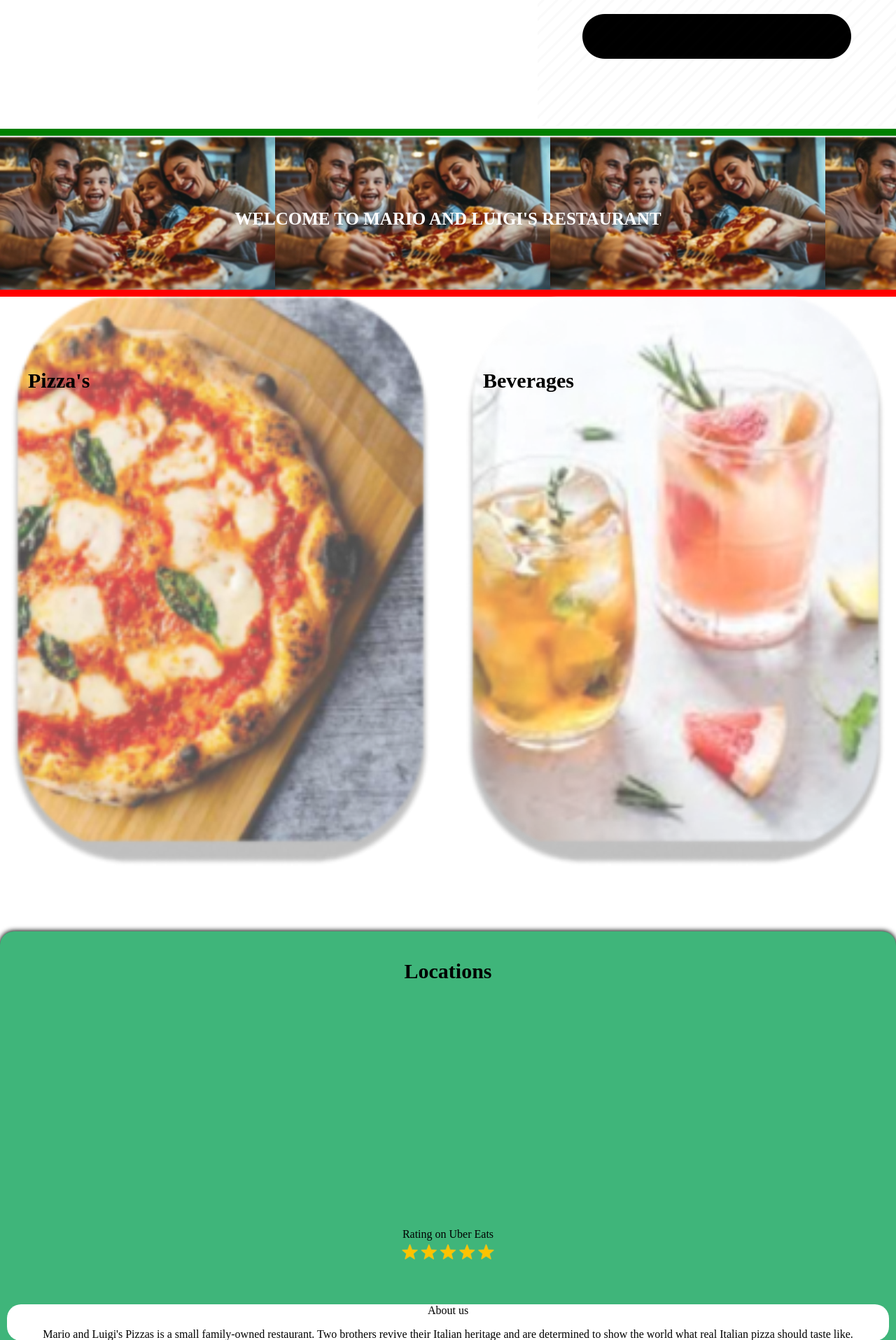
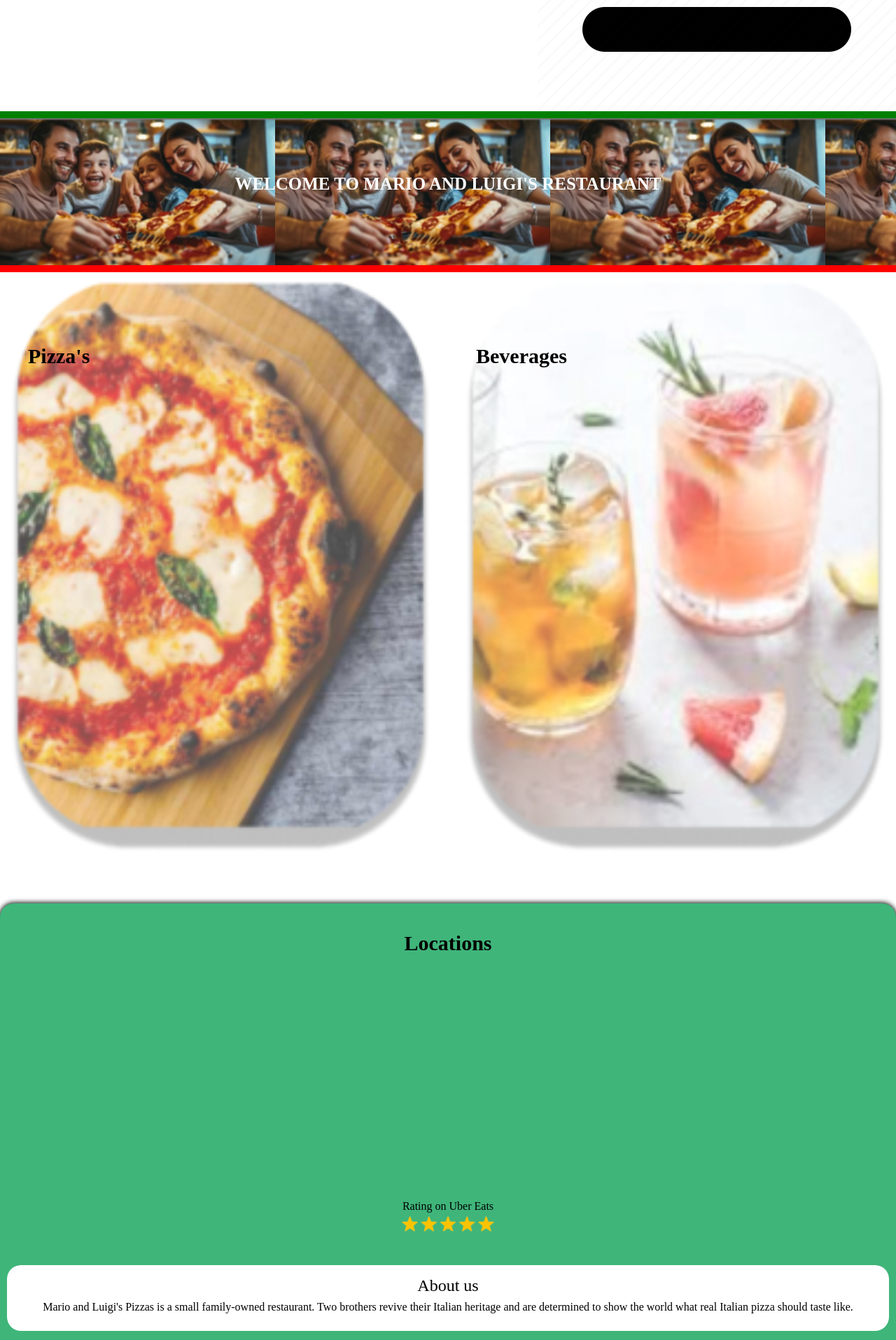
Before and after one commit to ChrisY60/Doughminators, a Flask app: page / in a window 1280 px wide. Shown: the part 342-2257 px from the top of the page at 70% size. Run offline with Flask 3, Linux system fonts and the light colour scheme; some web fonts are replaced; grey boxes are pictures that could not be loaded.

Commit message:
refined home page

```diff
--- a/WebApp/static/stylesheet.css
+++ b/WebApp/static/stylesheet.css
@@ -17,17 +17,18 @@
 
 }
 main>aside {
+    border-top: 10px solid green;
+    margin-top: -15px;
     background-image: url("../static/images/family.png");
-    height: 220px;
-    border-bottom: 10px solid rgb(255, 0, 0);
+    height: 210px;
+    border-bottom: 10px solid rgb(255,0, 0);
+    background-color: #757575;
 }
 
 .headerback {
     display: flex;
     justify-content: space-between;
     align-items: center;
-    border-top: 10px solid rgb(255, 255, 255);
-    border-bottom: 10px solid green;
 }
 
 @media (max-width: 414px) {
@@ -44,14 +45,14 @@
         width: 60px;
         position: absolute;
         right: 10px;
-        margin-top: -25px;
+        margin-top: 10px;
     }
 
     .menu {
-        width: 60px;
+        width: 50px;
         position: absolute;
-        left: 10px;
-        margin-top: -25px;
+        left: 20px;
+        margin-top: -30px;
     }
 
     .back {
@@ -84,7 +85,7 @@
 
 .welcome {
     color: white;
-    margin-top: -125px;
+    margin-top: -140px;
     font-weight: bold;
     font-size: 25px;
     text-align: center;
@@ -94,7 +95,7 @@
     display: flex;
     justify-content: space-between;
     gap: 20px;
-    margin: 90px 0;
+    margin: 120px 0;
 }
 
 
@@ -110,10 +111,20 @@
     width: 100%;
 }
 
-.image-text {
+.image-text1 {
     position: absolute;
-    top: 80px;
+    top: 65px;
     left: 40px;
+    color: rgb(0, 0, 0);
+    font-size: 30px;
+    font-weight: bold;
+    z-index: 2;
+}
+
+.image-text2 {
+    position: absolute;
+    top: 65px;
+    left: 30px;
     color: rgb(0, 0, 0);
     font-size: 30px;
     font-weight: bold;
@@ -135,6 +146,7 @@
     background-color: rgb(63,181, 122);
     border-radius: 20px;
     padding: 10px;
+    margin-top: -50px;
     margin-bottom: -38px;
     box-shadow: 0px 0px 7px 1px black
 
@@ -168,8 +180,22 @@
     margin-bottom: 80px;
     background-color: rgb(255, 255, 255);
     border-radius: 20px;
+    padding-top: 1px;
+    padding-bottom: 15px;
+    padding-left: 5px;
+    padding-right: 5px;
 }
 
+.aboutus{
+    font-size: 150%;
+    margin-bottom: 2px;
+    margin-top: 15px;
+}
+
+.aboutmnl{
+    margin-top: 8px;
+    margin-bottom: 10px;
+}
 h1 {
     text-align: center;
     background-color: rgb(240,198,198);
--- a/WebApp/templates/home.html
+++ b/WebApp/templates/home.html
@@ -36,14 +36,14 @@
             <!-- Link for Pizza's box -->
             <a href="/pizza" class="menu-item1">
                 <div class="image-container">
-                    <p class="image-text">Pizza's</p>
+                    <p class="image-text1">Pizza's</p>
                     <img class="pizzaimg" src="../static/images/pizza.png" alt="pizza">
                 </div>
             </a>
             <!-- Link for Beverages box -->
             <a href="/beverages" class="menu-item1">
                 <div class="image-container">
-                    <p class="image-text">Beverages</p>
+                    <p class="image-text2">Beverages</p>
                     <img class="bevimg" src="../static/images/bev.png" alt="beverages">
                 </div>
             </a>
@@ -55,8 +55,8 @@
             <img class="review" src="../static/images/reviewn.png" alt="review">
 
             <div class="middle">
-            <p>About us</p>
-            <p>Mario and Luigi's Pizzas is a small family-owned restaurant.
+            <p class="aboutus">About us</p>
+            <p class="aboutmnl">Mario and Luigi's Pizzas is a small family-owned restaurant.
                 Two brothers revive their Italian heritage and are determined
                 to show the world what real Italian pizza should taste like.
             </p>
```
